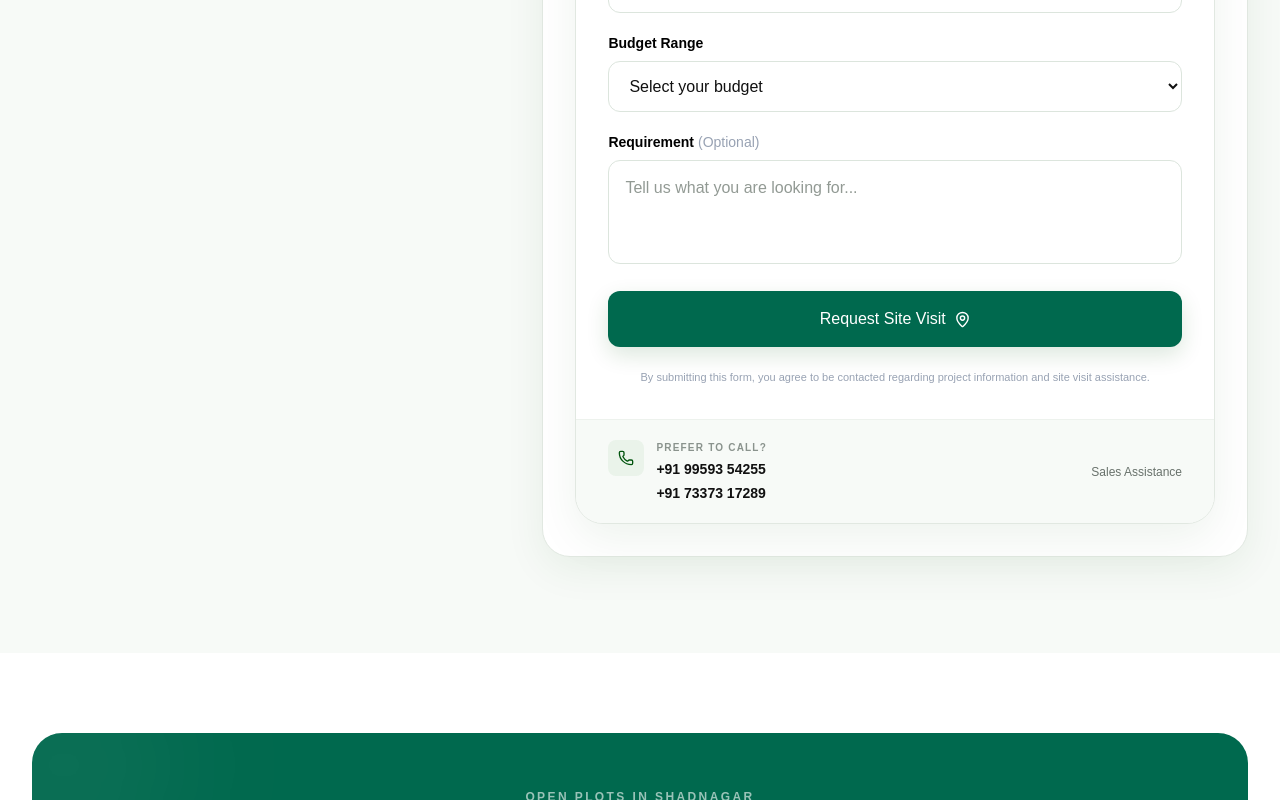
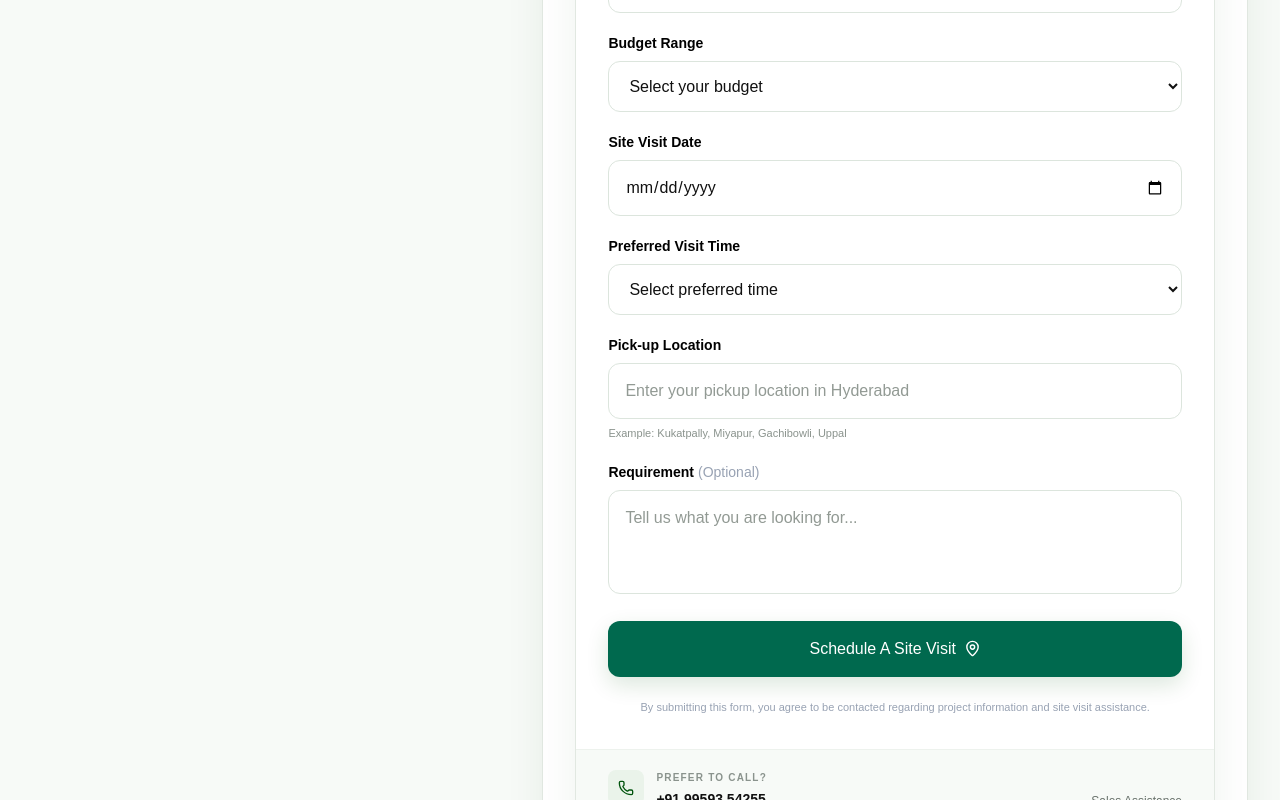
Before and after one commit to residentialplotsandvillas-hub/OpenPlots-Shadnagar, a Next.js app: page / in a window 1280 px wide. Shown: the part 8000-8800 px from the top of the page. Built offline with nearby package versions, Linux system fonts and the light colour scheme.

Commit message:
first commit

```diff
--- a/app/components/Footer.tsx
+++ b/app/components/Footer.tsx
@@ -189,7 +189,7 @@ export default function Footer() {
               {/* Email */}
 
               <a
-                href="mailto:info@openplotsinshadnagar.com"
+                href="mailto:aarnainfradevelopers@gmail.com"
                 className="group flex items-center gap-3 break-all text-sm text-[#53605A] transition-colors duration-200 hover:text-[#00540D]"
               >
 
@@ -198,7 +198,7 @@ export default function Footer() {
                 </span>
 
                 <span>
-                  info@openplotsinshadnagar.com
+                 aarnainfradevelopers@gmail.com
                 </span>
 
               </a>
--- a/app/components/LeadForm.tsx
+++ b/app/components/LeadForm.tsx
@@ -29,6 +29,12 @@ export default function LeadForm() {
   project: String(formData.get("project") || ""),
   size: String(formData.get("size") || ""),
   budget: String(formData.get("budget") || ""),
+
+  // NEW FIELDS
+  visit_date: String(formData.get("visit_date") || ""),
+  visit_time: String(formData.get("visit_time") || ""),
+  pickup_location: String(formData.get("pickup_location") || ""),
+
   message: String(formData.get("message") || "").trim(),
   source: "Website",
   page_url:
@@ -343,7 +349,91 @@ export default function LeadForm() {
               </select>
 
             </div>
+{/* =================================================
+    SITE VISIT DATE
+================================================== */}
 
+<div>
+  <label
+    htmlFor="visit-date"
+    className="mb-2 block text-sm font-semibold text-black"
+  >
+    Site Visit Date
+  </label>
+
+  <input
+    id="visit-date"
+    name="visit_date"
+    type="date"
+    required
+    min={new Date().toISOString().split("T")[0]}
+    className="input-premium cursor-pointer"
+  />
+</div>
+
+{/* =================================================
+    SITE VISIT TIME
+================================================== */}
+
+<div>
+  <label
+    htmlFor="visit-time"
+    className="mb-2 block text-sm font-semibold text-black"
+  >
+    Preferred Visit Time
+  </label>
+
+  <select
+    id="visit-time"
+    name="visit_time"
+    required
+    defaultValue=""
+    className="input-premium cursor-pointer"
+  >
+    <option value="">Select preferred time</option>
+        <option value="06:00 AM">06:00 AM</option>
+            <option value="07:00 AM">07:00 AM</option>
+                <option value="08:00 AM">08:00 AM</option>
+    <option value="09:00 AM">09:00 AM</option>
+    <option value="10:00 AM">10:00 AM</option>
+    <option value="11:00 AM">11:00 AM</option>
+    <option value="12:00 PM">12:00 PM</option>
+    <option value="01:00 PM">01:00 PM</option>
+    <option value="02:00 PM">02:00 PM</option>
+    <option value="03:00 PM">03:00 PM</option>
+    <option value="04:00 PM">04:00 PM</option>
+    <option value="05:00 PM">05:00 PM</option>
+    <option value="06:00 PM">06:00 PM</option>
+  </select>
+</div>
+
+
+{/* =================================================
+    PICKUP LOCATION
+================================================== */}
+
+<div>
+  <label
+    htmlFor="pickup-location"
+    className="mb-2 block text-sm font-semibold text-black"
+  >
+    Pick-up Location
+  </label>
+
+  <input
+    id="pickup-location"
+    name="pickup_location"
+    type="text"
+    required
+    placeholder="Enter your pickup location in Hyderabad"
+    autoComplete="street-address"
+    className="input-premium"
+  />
+
+  <p className="mt-1.5 text-[11px] text-[#8a938d]">
+    Example: Kukatpally, Miyapur, Gachibowli, Uppal
+  </p>
+</div>
             {/* =================================================
                 MESSAGE
             ================================================== */}
@@ -390,7 +480,7 @@ export default function LeadForm() {
                 </>
               ) : (
                 <>
-                  Request Site Visit
+                  Schedule A Site Visit
 
                   <MapPin size={17} />
                 </>
```
Also changed, not shown: public/images/projects/0a0c0a30-cbad-472a-9894-c736eb169269.jpg (added). Lines whose indentation alone changed are shown as unchanged.
